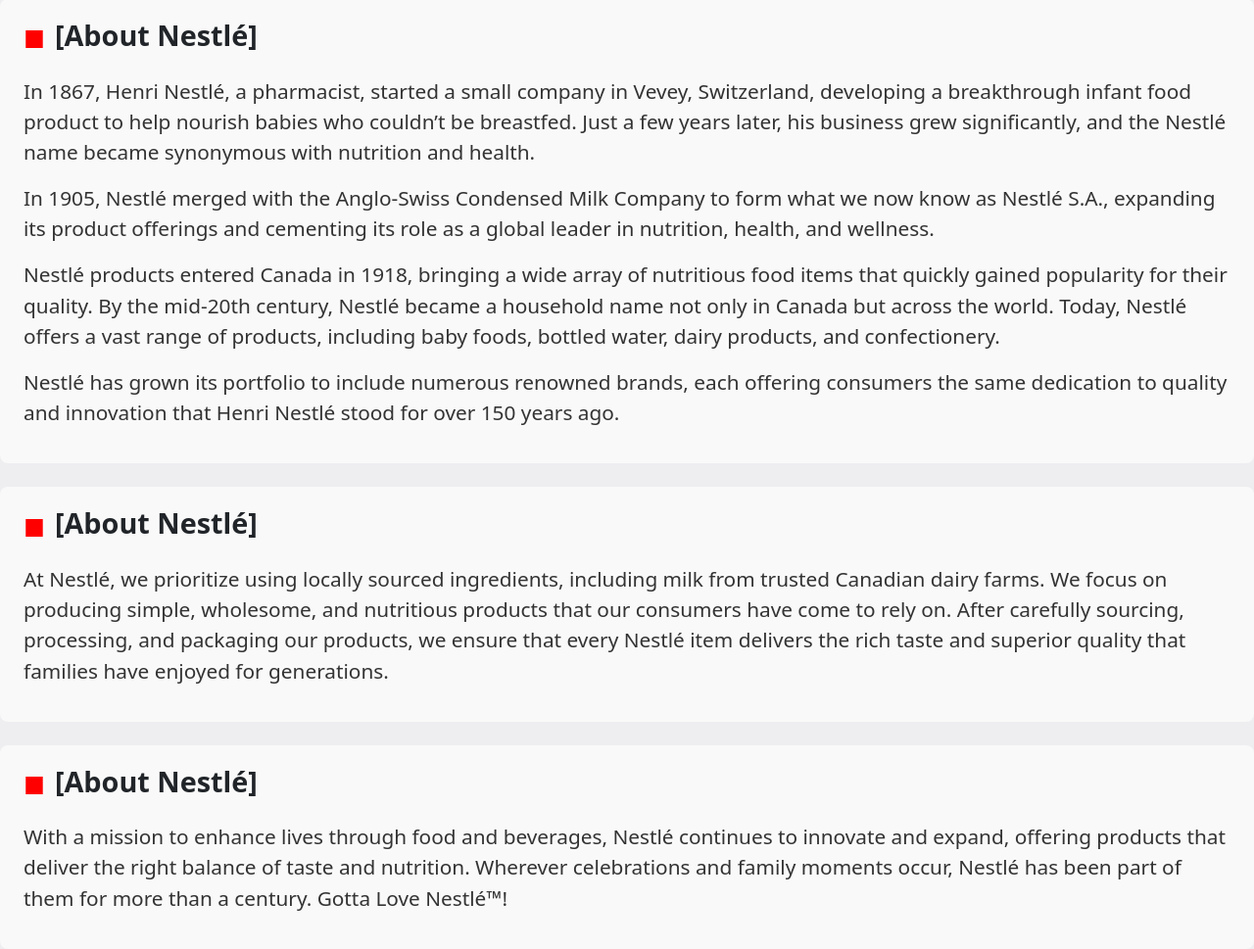
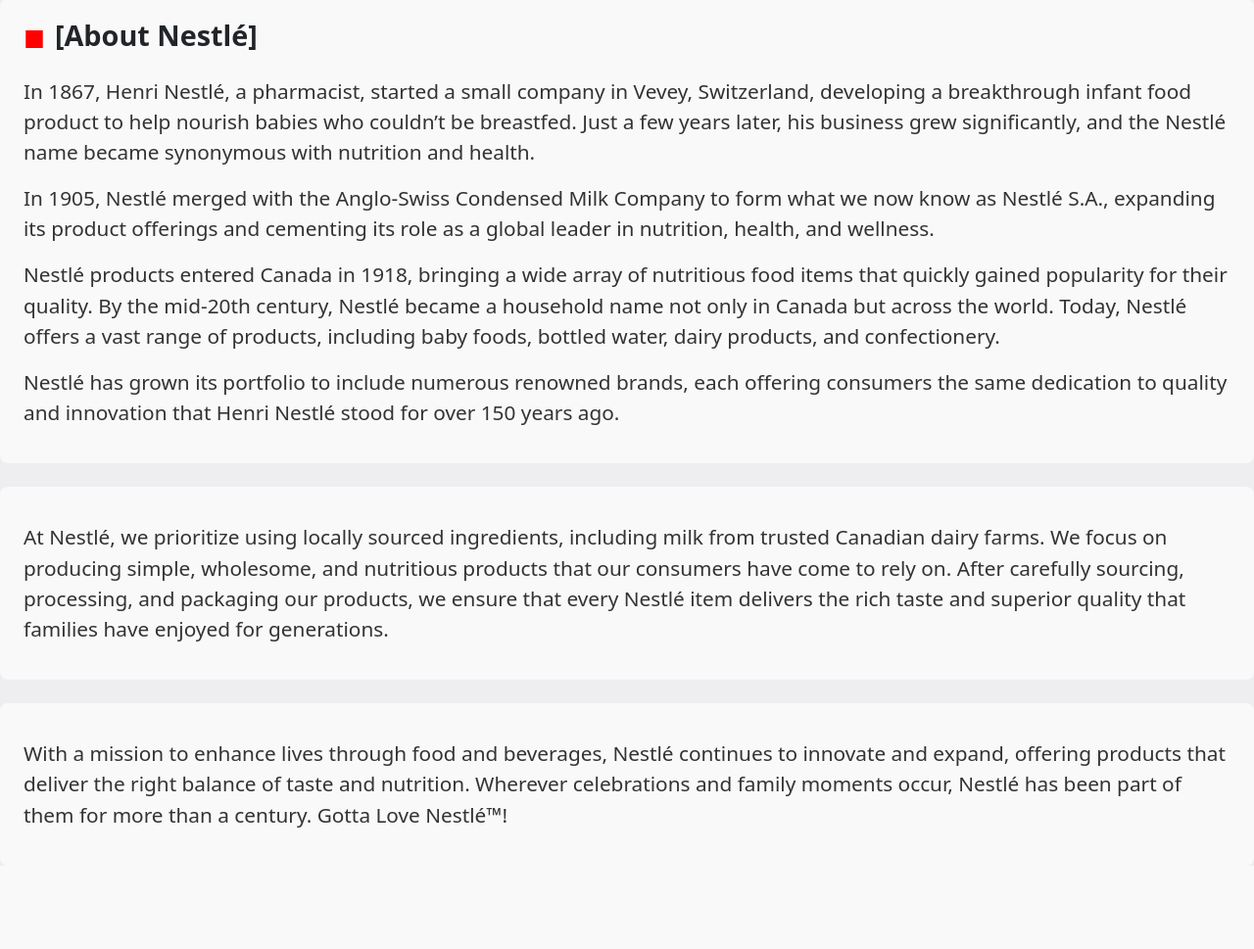
Before and after one commit to Kartikk1820/laysProject, a Flask app: page /company_profile in a window 1280 px wide. Shown: the part 375-1344 px from the top of the page at 98% size. After the commit the page ends 1220 px from the top, so only its background shows below. Run offline with Flask 3, Linux system fonts and the light colour scheme; a user stored in the database is signed in; some libraries are stand-ins or nearby versions.

Commit message:
Update company-profile.html

```diff
--- a/templates/company-profile.html
+++ b/templates/company-profile.html
@@ -82,10 +82,7 @@
 
     <!-- Second Section -->
     <section class="company-info mt-4 px-4">
-      <div class="about-heading">
-        <span class="red-symbol">&#x25A0;</span>
-        <h2 class="d-inline-block">[About Nestlé]</h2>
-      </div>
+      <div class="about-heading"></div>
       <p class="company-description mt-3">
         At Nestlé, we prioritize using locally sourced ingredients, including
         milk from trusted Canadian dairy farms. We focus on producing simple,
@@ -98,10 +95,7 @@
 
     <!-- Third Section -->
     <section class="company-info mt-4 px-4">
-      <div class="about-heading">
-        <span class="red-symbol">&#x25A0;</span>
-        <h2 class="d-inline-block">[About Nestlé]</h2>
-      </div>
+      <div class="about-heading"></div>
       <p class="company-description mt-3">
         With a mission to enhance lives through food and beverages, Nestlé
         continues to innovate and expand, offering products that deliver the
```
